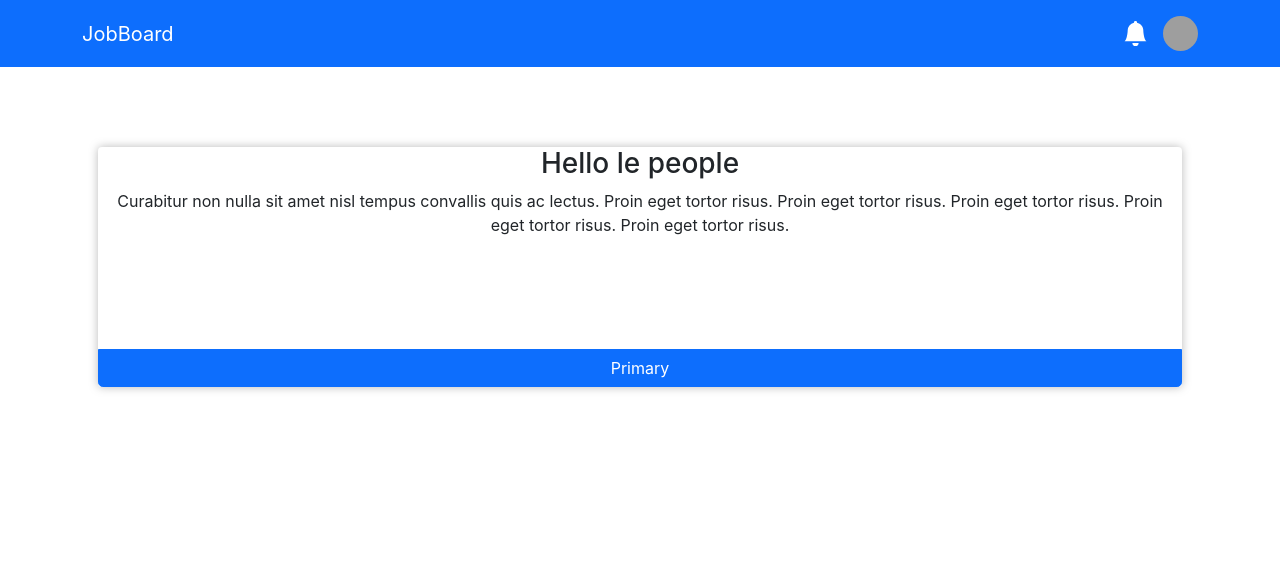
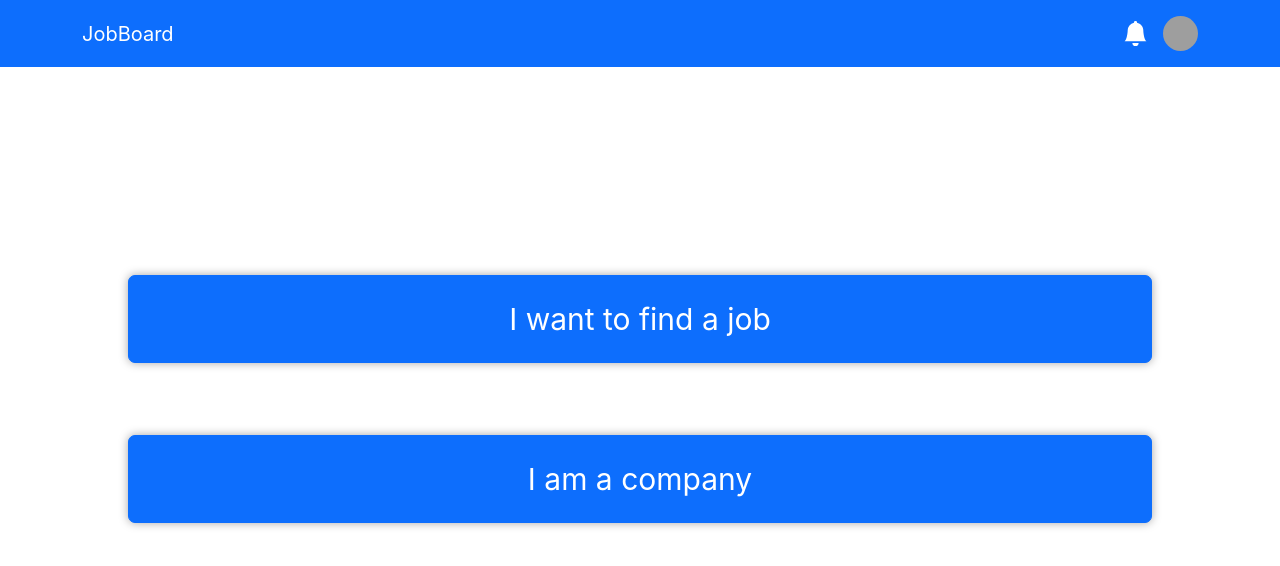
Before and after one commit to lahcen13/jobBoard, a React (Create React App) app in the folder job-board-front/: page / in a window 1280 px wide. Shown: the top 566 px of the page. Built offline with nearby package versions, Linux system fonts and the light colour scheme; grey boxes are pictures that could not be loaded.

Commit message:
featur(visitor-page)

```diff
--- a/job-board-front/package.json
+++ b/job-board-front/package.json
@@ -12,6 +12,7 @@
     "react-bootstrap": "^2.0.0-rc.0",
     "react-bootstrap-icons": "^1.5.0",
     "react-dom": "^17.0.2",
+    "react-router-dom": "^5.3.0",
     "react-scripts": "4.0.3",
     "web-vitals": "^1.1.2"
   },
--- a/job-board-front/src/App.js
+++ b/job-board-front/src/App.js
@@ -2,17 +2,15 @@
 import './App.css';
 import Navbar from './components/Navbar/Navbar';
 import Advert from './components/Advert/Advert';
+import VisitorPage from './components/Visitor-page/Visitor-page';
 
 
 function App() {
   return (
     <div className="Ap">
-
-      <Navbar title="Jean">
-
-      </Navbar>
-      <Advert>
-      </Advert>
+      <Navbar></Navbar>
+      <VisitorPage>
+      </VisitorPage>
     </div>
   );
 }
--- /dev/null
+++ b/job-board-front/src/components/Visitor-page/Visitor-page.css
@@ -0,0 +1,19 @@
+.Visitor-page {
+    display: flex;
+    flex-direction: column;
+    justify-content: center;
+    align-items: center;
+}
+
+.buttonFirstPage:nth-of-type(1){
+    margin-top:26vh;
+}
+.buttonFirstPage{
+    filter: drop-shadow(0 0 0.3rem rgb(167, 166, 166));
+    font-size: 30px;
+    border-radius: 7px;
+    /* background-color: #E5E5E5; */
+    height: 11vh;
+    width: 80vw;
+    margin-bottom:6vh;
+}
--- /dev/null
+++ b/job-board-front/src/components/Visitor-page/Visitor-page.tsx
@@ -0,0 +1,16 @@
+import React from 'react';
+import './Visitor-page.css';
+import Button from 'react-bootstrap/Button';
+
+const Visitorpage = () => (
+
+  <div className="Visitor-page">
+
+    <Button variant="primary" className="buttonFirstPage ">I want to find a job</Button> <br />
+    <Button variant="primary" className="buttonFirstPage">I am a company</Button>
+
+
+  </div >
+);
+
+export default Visitorpage;
```
Also changed, not shown: job-board-front/src/index.js (+3 -4 lines), 1 other file (tests, documents, lock files or other folders).
